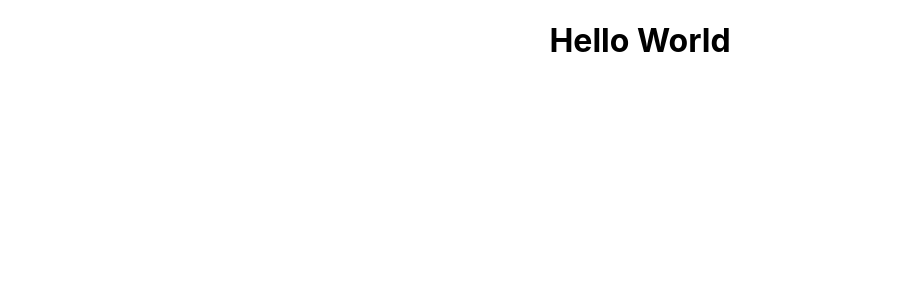
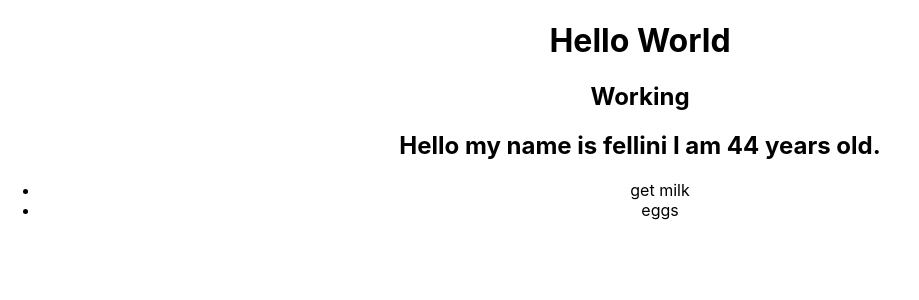
Before and after one commit to akexinad/advanced-react-ts, a React (Create React App) app in the folder start/: page / in a window 1280 px wide. Shown: the top 300 px of the page, without its empty margins (0-919 px from the left). Built offline with nearby package versions, Linux system fonts and the light colour scheme.

Commit message:
36. Working with Props

```diff
--- a/start/src/App.tsx
+++ b/start/src/App.tsx
@@ -1,11 +1,37 @@
-import React, { Component } from 'react';
-import './App.css';
+import React, { Component, Props } from "react";
+import "./App.css";
+
+import Person from "./components/Person/Person";
+import TodoList from "./components/TodoList/TodoList";
+
 
 class App extends Component {
-  render() {
+
+
+    public render() {
+        const profile = {
+            name: "fellini",
+            age: 44
+        }
+
+        const todos = [
+            {
+                id: "001",
+                text: "get milk"
+            },
+            {
+                id: "002",
+                text: "eggs"
+            }
+        ];
+
+
         return (
             <div className="App">
                 <h1>Hello World</h1>
+                <h2>Working</h2>
+                <Person info={ profile } />
+                <TodoList todos={ todos }/>
             </div>
         );
     }
--- /dev/null
+++ b/start/src/components/Person/Person.tsx
@@ -0,0 +1,19 @@
+import React, { FC } from "react";
+
+interface ProfileProps {
+    info: {
+        name: string;
+        age: number;
+    }
+}
+
+const Person: FC<ProfileProps> = ({ info }) => {
+    return (
+        <h2>
+            Hello my name is {info.name} I am {info.age} years
+            old.
+        </h2>
+    );
+};
+
+export default Person;
--- /dev/null
+++ b/start/src/components/TodoList/TodoList.tsx
@@ -0,0 +1,20 @@
+import React from "react";
+
+interface TodoListProps {
+    todos: {
+        id: string,
+        text: string
+    }[];
+}
+
+const TodoList: React.FC<TodoListProps> = ({ todos }) => {
+    return (
+        <ul>
+            {todos.map(todo => {
+                return <li key={todo.id}>{todo.text}</li>;
+            })}
+        </ul>
+    );
+};
+
+export default TodoList;
```
Also changed, not shown: 2 other files (tests, documents, lock files or other folders). Lines whose indentation alone changed are shown as unchanged.
